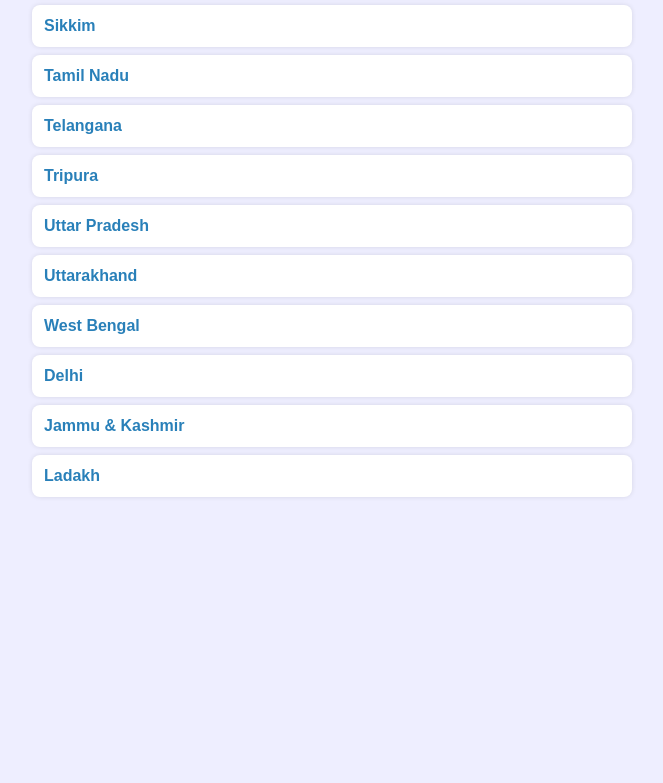
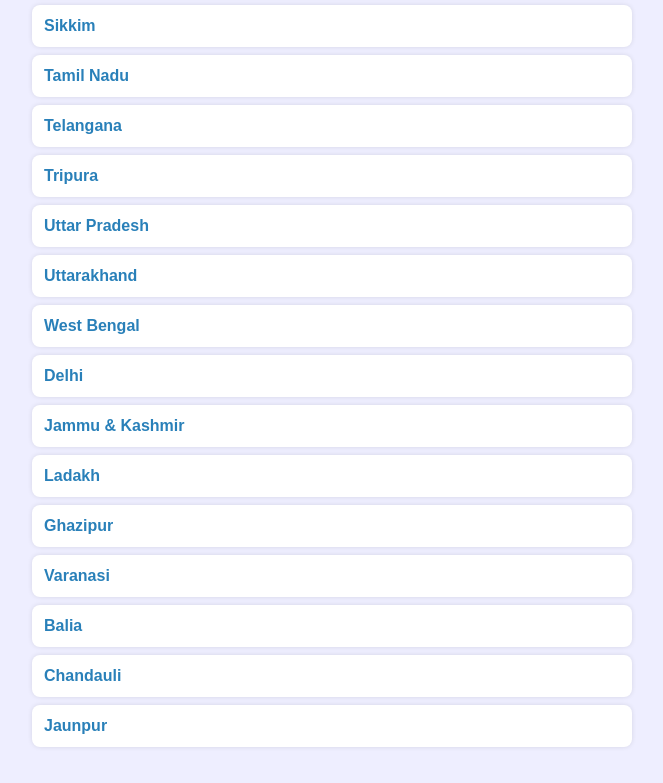
Before and after one commit to MUPR1690/Dev, a plain HTML site: page index.html in a window 1280 px wide. Shown: the part 1153-1936 px from the top of the page, without its empty margins (308-971 px from the left). Before the commit the page ends 1686 px from the top, so only its background shows below. Drawn offline with Linux system fonts and the light colour scheme.

Commit message:
Update index.html

```diff
--- a/index.html
+++ b/index.html
@@ -70,6 +70,11 @@
         <li><a href="shapefiles/delhi.zip" download>Delhi</a></li>
         <li><a href="shapefiles/jammu_kashmir.zip" download>Jammu & Kashmir</a></li>
         <li><a href="shapefiles/ladakh.zip" download>Ladakh</a></li>
+        <li><a href="shapefiles/Ghazipur.zip" download>Ghazipur</a></li>
+        <li><a href="shapefiles/Varanasi.zip" download>Varanasi</a></li>
+        <li><a href="shapefiles/Balia.zip" download>Balia</a></li>
+        <li><a href="shapefiles/Chandauli.zip" download>Chandauli</a></li>
+        <li><a href="shapefiles/Jaunpur.zip" download>Jaunpur</a></li>
     </ul>
 </body>
 </html>
```
